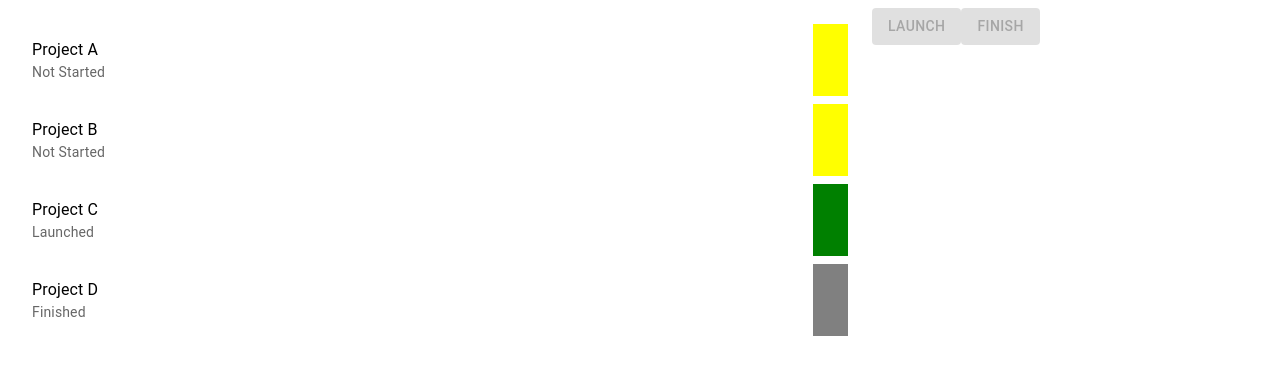
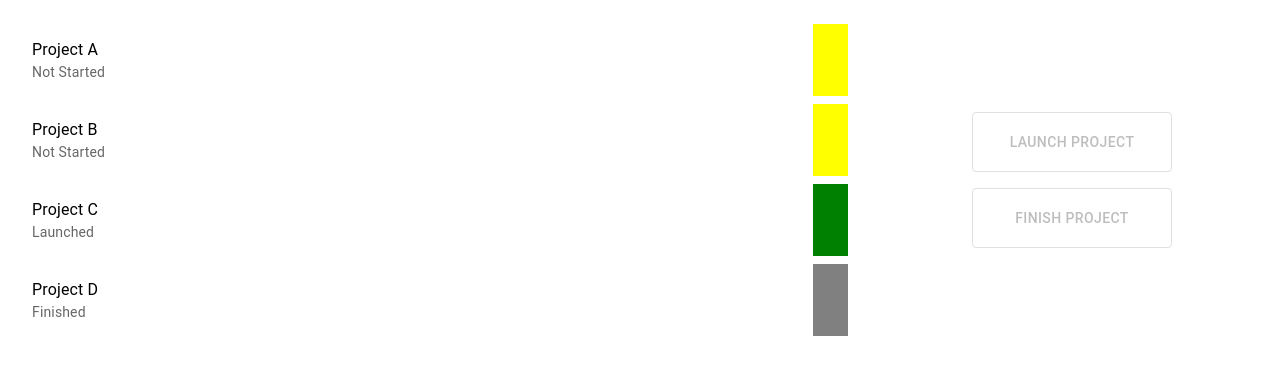
Before and after one commit to Z-kke/mfiles, a React (Create React App) app in the folder problem-3-project_manager/: page / in a window 1280 px wide. Shown: the top 374 px of the page. Built offline with nearby package versions, Linux system fonts and the light colour scheme.

Commit message:
Fix the style of the control panel to represent the given image.

```diff
--- a/problem-3-project_manager/src/components/ControlPanel.tsx
+++ b/problem-3-project_manager/src/components/ControlPanel.tsx
@@ -9,22 +9,28 @@ const ControlPanel: React.FC = () => {
   const handleFinish = () => updateProjectState("Finished");
 
   return (
-    <Stack direction="row">
+    <Stack
+      direction="column"
+      justifyContent="center"
+      alignItems="center"
+      spacing={2}
+      sx={{ height: "100%" }}
+    >
       <Button
-        variant="contained"
-        color="primary"
+        variant="outlined"
         onClick={handleLaunch}
         disabled={selectedProjects.length === 0}
+        sx={{ width: "200px", height: "60px" }}
       >
-        Launch
+        Launch project
       </Button>
       <Button
-        variant="contained"
-        color="secondary"
+        variant="outlined"
         onClick={handleFinish}
         disabled={selectedProjects.length === 0}
+        sx={{ width: "200px", height: "60px" }}
       >
-        Finish
+        Finish project
       </Button>
     </Stack>
   );
```
